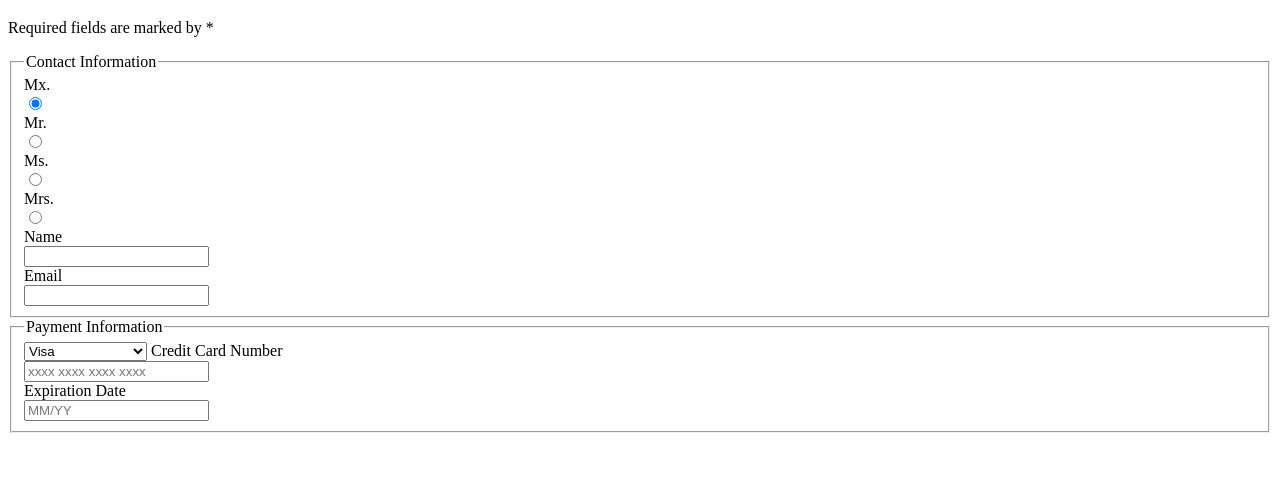
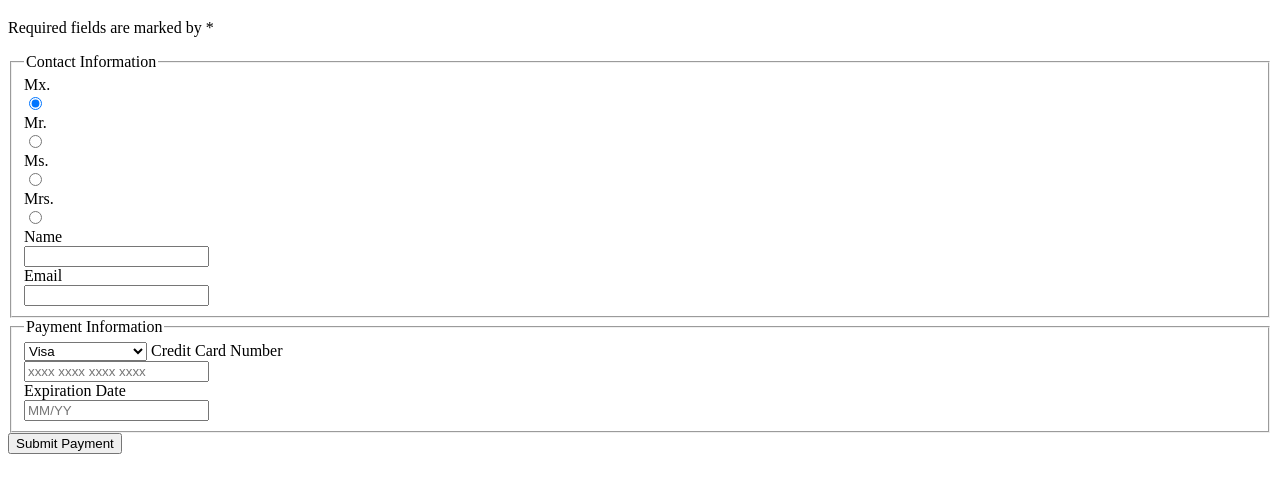
Before and after one commit to 10-5-pursuit/lab-intro-to-forms, a website: page index.html in a window 1280 px wide. Shown: the part 61-554 px from the top of the page. Drawn offline with Linux system fonts and the light colour scheme.

Commit message:
Met requirement for submit button + applied input element with text 'Submit Payment'

```diff
--- a/index.html
+++ b/index.html
@@ -14,6 +14,9 @@
             Required fields are marked by *
         </p>
     </section>
+
+    <form action="/submit-method" method="post">
+
         <fieldset>
             <legend>Contact Information</legend>
 
@@ -53,8 +56,8 @@
 
         </fieldset>
 
-
-
+        <input type="submit" value="Submit Payment">
+    </form>
 </body>
 
 </html>
```
Lines whose indentation alone changed are shown as unchanged.
